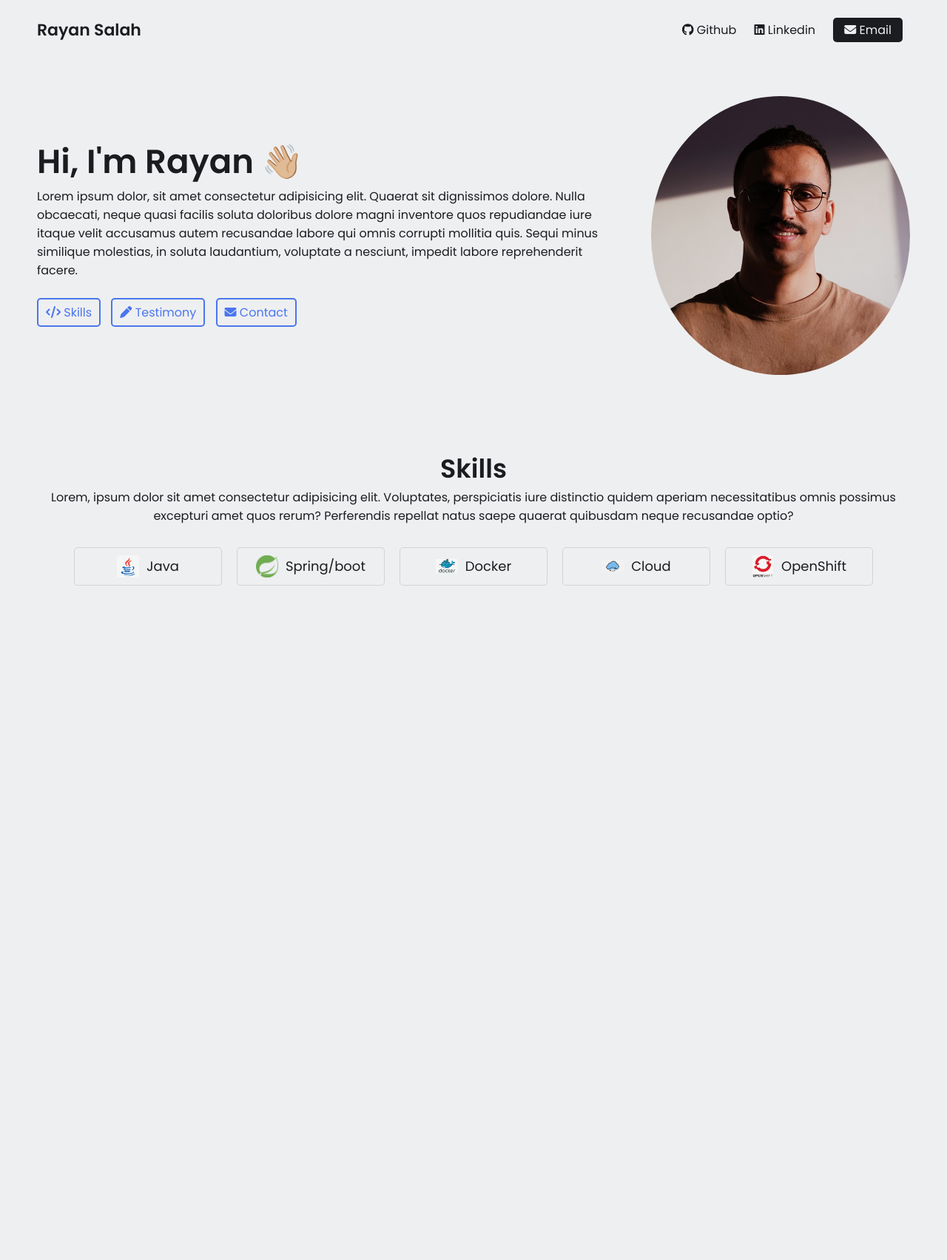
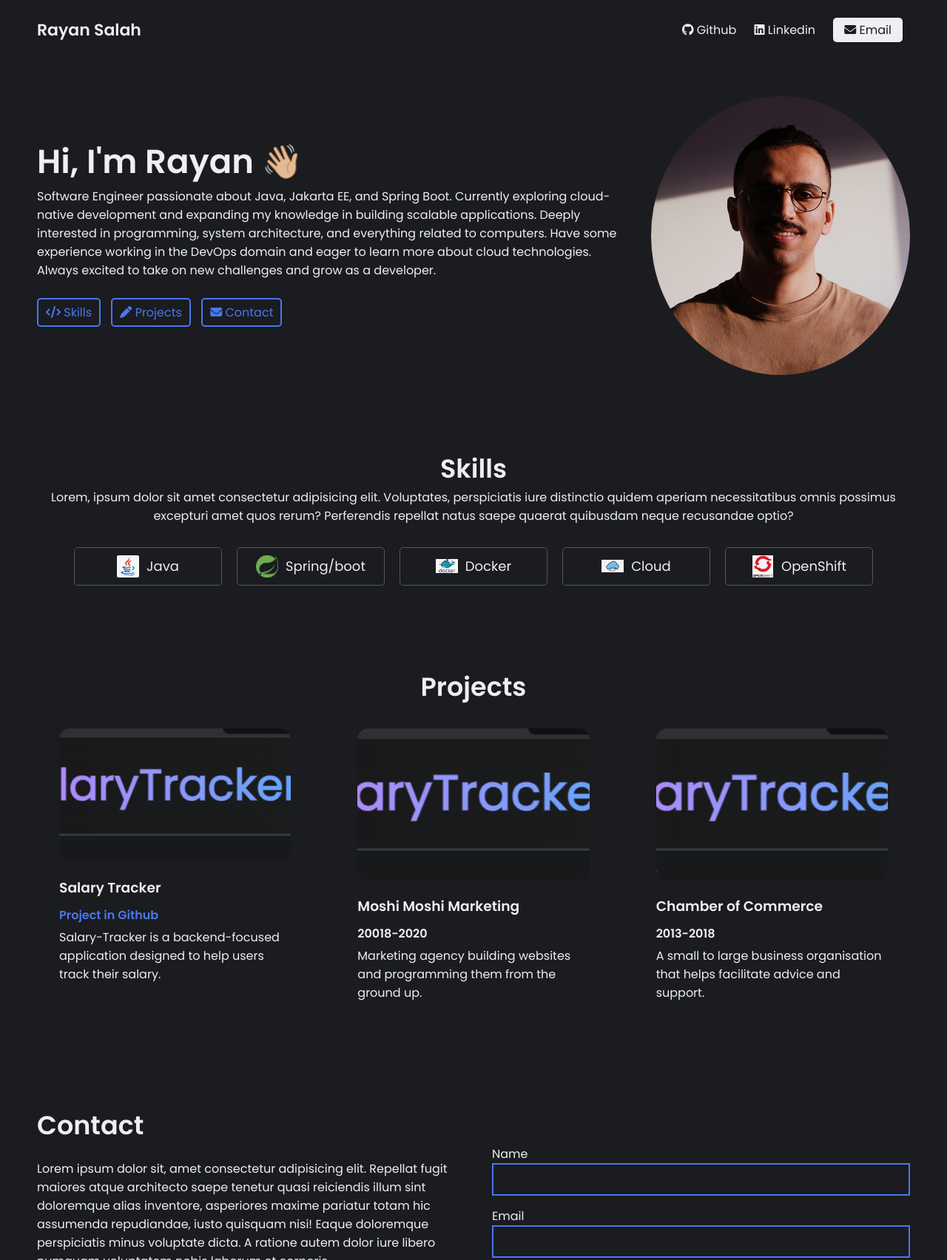
Before and after one commit to iRayans/my-portfolio, a plain HTML site: page index.html in a window 1280 px wide. Shown: the top 1704 px of the page at 74% size. Before the commit the page ends 902 px from the top, so only its background shows below. Drawn offline with Linux system fonts and the light colour scheme.

Commit message:
Add projects section

```diff
--- a/index.html
+++ b/index.html
@@ -44,20 +44,18 @@
         <section class="hero-section">
             <div class="text">
                 <h2>Hi, I'm Rayan 👋🏼</h2>
-                <p>Lorem ipsum dolor, sit amet consectetur adipisicing elit. Quaerat sit dignissimos dolore. Nulla
-                    obcaecati, neque quasi facilis soluta doloribus dolore magni inventore quos repudiandae iure itaque
-                    velit accusamus autem recusandae labore qui
-                    omnis corrupti mollitia quis. Sequi minus similique molestias, in soluta laudantium, voluptate a
-                    nesciunt, impedit labore reprehenderit facere.</p>
+                <p>Software Engineer passionate about Java, Jakarta EE, and Spring Boot. Currently exploring cloud-native development and expanding my knowledge in building scalable applications.
+                    Deeply interested in programming, system architecture, and everything related to computers. Have some experience working in the DevOps domain and eager to learn more about cloud technologies.
+                    Always excited to take on new challenges and grow as a developer.</p>
 
                 <div class="links">
                     <a href="#skills">
                         <i class="fa-solid fa-code"></i>
                         <span>Skills</span>
                     </a>
-                    <a href="#testimony">
+                    <a href="#projects">
                         <i class="fa-solid fa-pen"></i>
-                        <span>Testimony</span>
+                        <span>Projects</span>
                     </a>
                     <a href="#contact">
                         <i class="fa-solid fa-envelope"></i>
@@ -107,11 +105,79 @@
             </div>
           </section>
 
-        <!-- SECTION 3: Testimony  -->
-        <section id="testimony"></section>
+        <!-- SECTION 3: Projects  -->
+        <section id="projects" class="work-experience container">
+			<h2>
+				Projects
+			</h2>
+			<div class="jobs">
+				<article>
+					<figure>
+						<div>
+							<img src="./images/salarytracker.png" alt="Workplace 1 - YouTube Creator" width="100%" />
 
-        <!-- SECTION 1: Contact -->
-        <section id="contanct"></section>
+							<figcaption>
+								Salary Tracker
+							</figcaption>
+						</div>
+					</figure>
+					<h3>Salary Tracker</h3>
+					<div><a href="https://github.com/iRayans/SalaryTracker-JAX-RS"> Project in Github</a></div>
+					<p>Salary-Tracker is a backend-focused application designed to help users track their salary.</p>
+				</article>
+				<article>
+					<figure>
+						<div>
+                            <img src="./images/salarytracker.png" alt="Workplace 1 - YouTube Creator" width="100%" />
+
+								Workplace - Moshi Moshi Marketing
+							</figcaption>
+						</div>
+					</figure>
+					<h3>Moshi Moshi Marketing</h3>
+					<div>20018-2020</div>
+					<p>Marketing agency building websites and programming them from the ground up. </p>
+				</article>
+				<article>
+					<figure>
+						<div>
+                            <img src="./images/salarytracker.png" alt="Workplace 1 - YouTube Creator" width="100%" />
+<i class="fa-solid fa-sack-dollar"></i>
+							<figcaption>
+								Workplace - Chamber of Commerce
+							</figcaption>
+						</div>
+					</figure>
+					<h3>Chamber of Commerce</h3>
+					<div>2013-2018</div>
+					<p>A small to large business organisation that helps facilitate advice and support.</p>
+				</article>
+			</div>
+		</section>
+
+         <!-- SECTION 4: Contact -->
+    <section id="contact" class="contact-section">
+        <h2>Contact</h2>
+
+        <div class="group">
+          <div class="text">
+            Lorem ipsum dolor sit, amet consectetur adipisicing elit. Repellat fugit maiores atque architecto saepe tenetur quasi reiciendis illum sint doloremque alias inventore, asperiores maxime pariatur totam hic assumenda repudiandae, iusto quisquam nisi! Eaque doloremque perspiciatis minus voluptate dicta. A ratione autem dolor iure libero numquam voluptatem nobis laborum et corporis.
+          </div>
+
+          <form>
+            <label for="name">Name</label>
+            <input type="text" id="name">
+
+            <label for="email">Email</label>
+            <input type="email" id="email">
+
+            <label for="message">Message</label>
+            <textarea id="message" cols="30" rows="10"></textarea>
+
+            <button type="submit">Send Message</button>
+          </form>
+        </div>
+      </section>
 
     </main>
 </body>
--- a/style.css
+++ b/style.css
@@ -1,8 +1,7 @@
-
 :root {
-    --text-color: #1a1c20;
-    --link-color: #4a76ee;
-    --background-color: #eeeff1;
+    --text-color: #eeeff1; /* Inverted to light color */
+    --link-color: #4a76ee; /* You can adjust this if needed */
+    --background-color: #1a1c20; /* Inverted to dark color */
   }
 
   * {
@@ -50,8 +49,8 @@
   }
 
   nav .right a:last-child {
-    color: var(--background-color);
-    background-color: var(--text-color);
+    color: var(--background-color); /* Inverted */
+    background-color: var(--text-color); /* Inverted */
     padding: 5px 15px;
     border-radius: 5px;
   }
@@ -107,6 +106,7 @@
   .hero-section .headshot img {
     width: 350px;
     border-radius: 50%;
+
   }
 
   /* SECTION 2: Skills */
@@ -140,7 +140,7 @@
     width: 200px;
     padding: 10px 20px;
     margin: 10px;
-    border: 1.5px solid #d3d3d3;
+    border: 1.5px solid #555;
     border-radius: 5px;
   }
 
@@ -155,29 +155,29 @@
     font-size: 18px;
   }
 
-  /* SECTION 3: Testimony */
-  .testimony-section {
+    /* SECTION 3: Projects */
+  .projects-section {
     padding: 0 50px;
     margin-bottom: 100px;
   }
 
-  .testimony-section h2 {
+  .projects-section h2 {
     font-size: 35px;
     margin-bottom: 30px;
   }
 
-  .testimony-section .group {
+  .projects-section .group {
     display: flex;
     align-items: center;
     gap: 50px;
   }
 
-  .testimony-section .group .person-details {
+  .projects-section .group .person-details {
     text-align: center;
     flex: 2;
   }
 
-  .testimony-section .group .person-details img {
+  .projects-section .group .person-details img {
     width: 200px;
     aspect-ratio: 1 / 1;
     object-fit: cover;
@@ -185,15 +185,15 @@
     margin-bottom: 10px;
   }
 
-  .testimony-section .group .person-details p {
+  .projects-section .group .person-details p {
     font-weight: 600;
   }
 
-  .testimony-section .group .person-details p:last-child {
+  .projects-section .group .person-details p:last-child {
     font-weight: normal;
   }
 
-  .testimony-section .group .text {
+  .projects-section .group .text {
     flex: 8;
   }
 
@@ -245,6 +245,83 @@
     transition: .1s;
   }
 
+  .work-experience {
+    padding: 0 50px;
+    margin-bottom: 100px;
+  }
+
+  .work-experience  h2 {
+    text-align: center;
+    font-size: 35px;
+  }
+
+  .work-experience {
+	.jobs {
+		display:flex;
+		gap:30px;
+		@media(max-width:1024px){
+			flex-direction:column;
+		}
+		article {
+			background-color: var(--yellow-100);
+			padding:30px;
+			border-radius:30px;
+			flex:1;
+			h3 {
+				margin-top:20px;
+				margin-bottom:10px;
+			}
+			div {
+				font-weight:600;
+				margin-bottom:5px;
+				color: var(--base-800);
+			}
+			p {
+				margin-bottom:10px;
+			}
+			figure {
+				width:100%;
+				padding-top:56.25%;
+				overflow:hidden;
+				position:relative;
+				border-radius:15px;
+				img {
+					position:absolute;
+					top:0;
+					left:0;
+					height:100%;
+					object-fit:cover;
+					transition: ease 3s all;
+				}
+				figcaption {
+					position:absolute;
+					bottom:0;
+					left:0;
+					right:0;
+					background-color: rgba(0,0,0,0.5);
+					color: var(--base-100);
+					text-align:center;
+					padding:10px;
+					opacity:0;
+					visibility:hidden;
+					transition: ease 0.3s all;
+				}
+
+				&:hover {
+					figcaption {
+						opacity:1;
+						visibility:visible;
+					}
+					img {
+						transform: scale(1.2);
+					}
+				}
+
+			}
+		}
+	}
+}
+
   .contact-section .group form button:hover {
     filter: brightness(.9);
   }
@@ -266,12 +343,12 @@
       width: 300px;
     }
 
-    /* SECTION 3: Testimony */
-    .testimony-section {
+    /* SECTION 3: projects */
+    .projects-section {
       text-align: center;
     }
 
-    .testimony-section .group {
+    .projects-section .group {
       flex-direction: column;
     }
 
@@ -319,8 +396,8 @@
       font-size: 16px;
     }
 
-    /* SECTION 3: Testimony */
-    .testimony-section {
+    /* SECTION 3: projects */
+    .projects-section {
       padding: 0 20px;
     }
 
```
Also changed, not shown: images/salarytracker.png (added).
